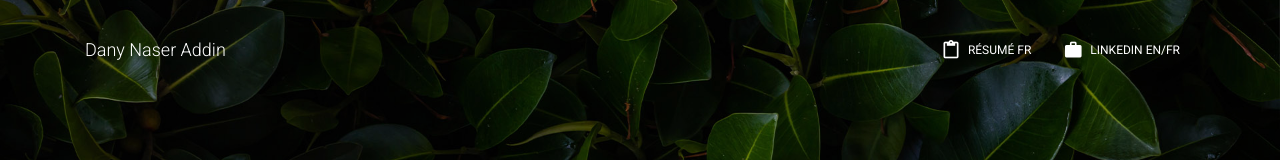
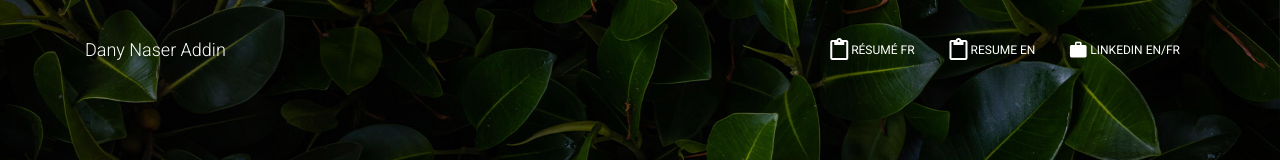
Before and after one commit to naseradd/cv_website, a Vue app: page / in a window 1280 px wide. Shown: the top 160 px of the page. Built offline with nearby package versions, Linux system fonts and the light colour scheme.

Commit message:
test pdf access + small modfis

```diff
--- a/src/layout/MainNavbarDany.vue
+++ b/src/layout/MainNavbarDany.vue
@@ -16,31 +16,27 @@
           :class="{ toggled: toggledClass }"
           @click="toggleNavbarMobile()"
         >
-          <span class="icon-bar"></span>
-          <span class="icon-bar"></span>
-          <span class="icon-bar"></span>
+        <span class="icon-bar"></span>
+        <span class="icon-bar"></span>
+        <span class="icon-bar"></span>
         </md-button>
 
         <div class="md-collapse">
           <div class="md-collapse-wrapper">
             <mobile-menu nav-mobile-section-start="false">
-              <!-- Here you can add your items from the section-start of your toolbar -->
             </mobile-menu>
             <md-list>
-              <md-list-item
-                href="https://1drv.ms/b/s!AjsBwco3oDSsu04Zf1WSvJFb1sIr?e=fi684p"
-                target="_blank"
-              >
+              <md-list-item v-on:click="ReadFileFR()" href="">
+                  <i class="material-icons">content_paste</i>
+                  <a>Résumé FR</a>
+                </md-list-item>
+              <md-list-item  v-on:click="ReadFileEN()" >
                 <i class="material-icons">content_paste</i>
-                <p>Résumé FR</p>
+                <a>Resume EN</a>
               </md-list-item>
-
-              <md-list-item
-                href="https://www.linkedin.com/in/dany-naser-addin-116163101"
-                target="_blank"
-              >
+              <md-list-item href="https://www.linkedin.com/in/dany-naser-addin-116163101" target="_blank">
                 <i class="material-icons">work</i>
-                <p>Linkedin EN/FR</p>
+                <a>Linkedin EN/FR</a>
               </md-list-item>
             </md-list>
           </div>
@@ -103,6 +99,13 @@ export default {
     }
   },
   methods: {
+
+  ReadFileEN: function () {
+      window.open("@/assets/img/dany_cv/CV_EN_CAD_DanyNaserAddin.pdf", "_blank")
+    },
+  ReadFileFR: function () {
+      window.open("@/assets/img/dany_cv/CV_FR_CAD_DanyNaserAddin.pdf", "_blank")
+    },
     bodyClick() {
       let bodyClick = document.getElementById("bodyClick");
 
--- a/src/router.js
+++ b/src/router.js
@@ -14,7 +14,7 @@ export default new Router({
       name: "index",
       components: { default: Page, header: MainNavbarDany, footer: MainFooterDany },
       props: {
-        header: { colorOnScroll: 400 },
+        header: { colorOnScroll: 150 },
         footer: { backgroundColor: "black" }
       }
     }
--- a/src/views/Page.vue
+++ b/src/views/Page.vue
@@ -420,7 +420,7 @@ export default {
 .md-layout {
   margin: 24px;
   display: flex;
-  align-items: center;
+  align-items: top;
 }
 
 [class*="case"] {
```
Also changed, not shown: 2 other files (tests, documents, lock files or other folders).
